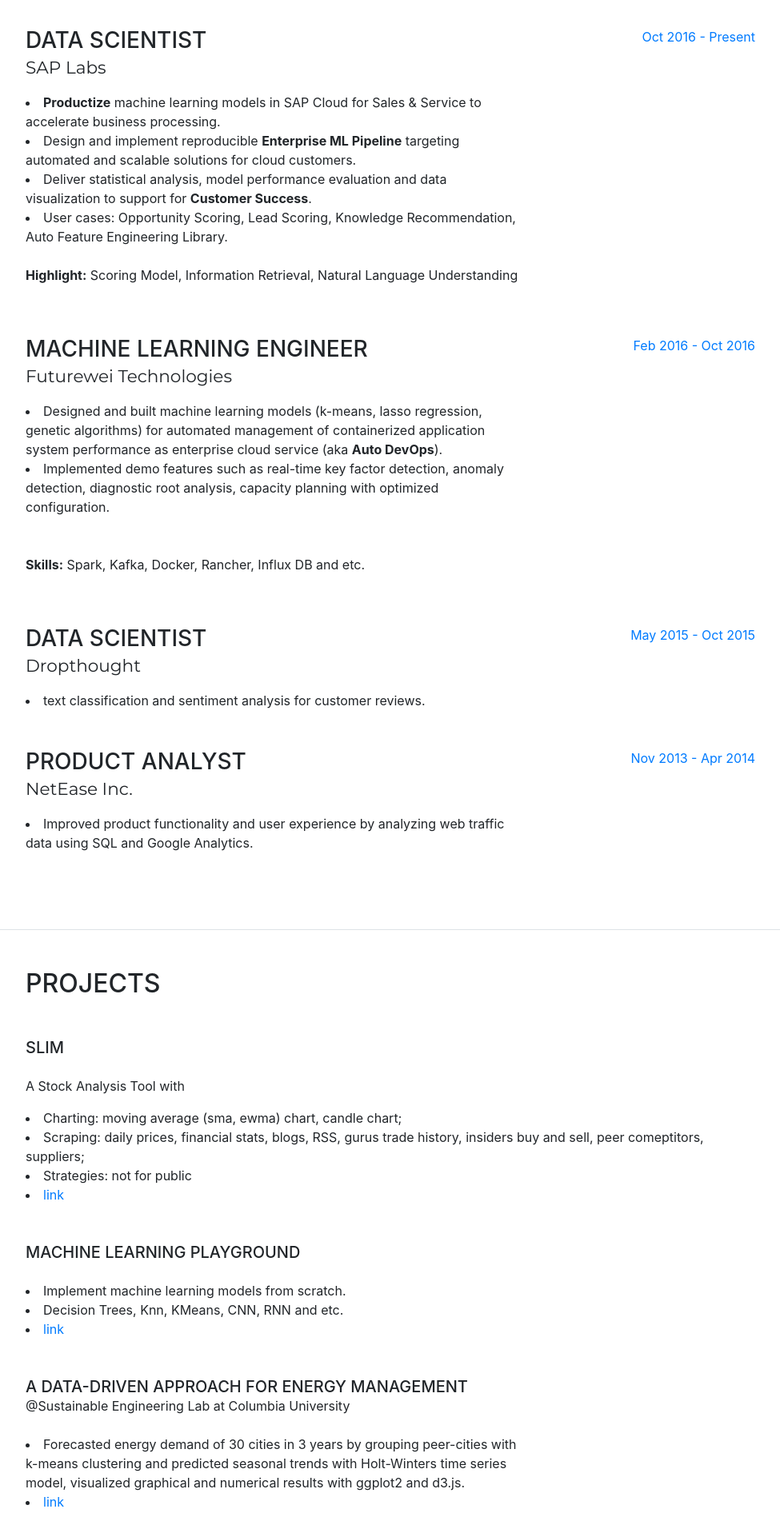
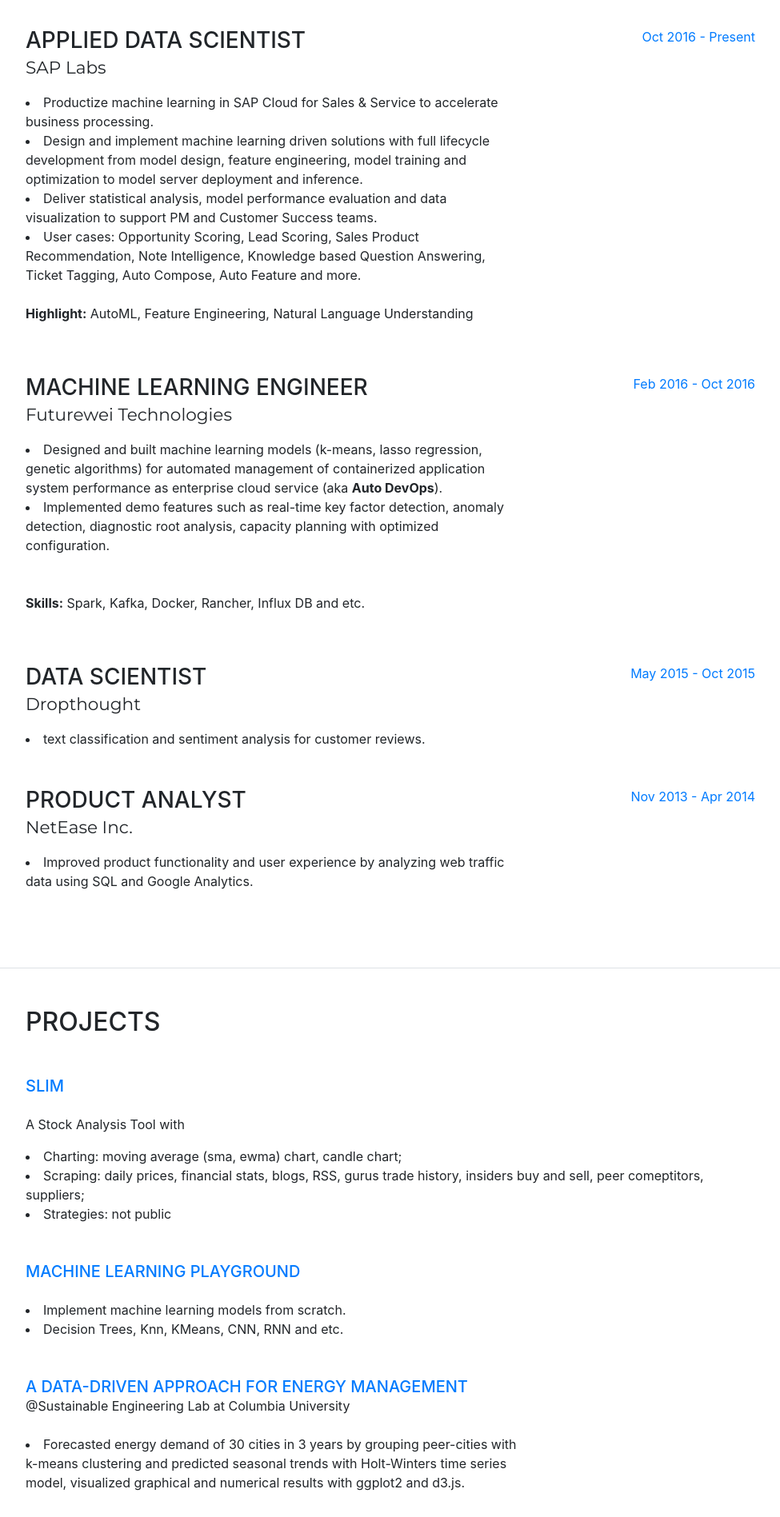
Before and after one commit to joyceye04/joyceye04.github.io, a website with bundled scripts: page index.html in a window 1280 px wide. Shown: the part 900-2797 px from the top of the page at 80% size, without its empty margins (288-1263 px from the left). Built offline with nearby package versions, Linux system fonts and the light colour scheme.

Commit message:
update me

```diff
--- a/index.html
+++ b/index.html
@@ -77,24 +77,20 @@
             <span class="text-primary">Y.</span>
           </h1>
           <div class="mb-5">
-            <br>
-            <br> <i>2014 to 2015</i>  @New York City
-            <br> <i>2016 to 2018</i>  @Bay Area of San Francisco
-            <br> <i>2019 to present</i>  @Vancouver, Canada
-
+            <br> <i>2010 to 2014</i> &nbsp; <img src='img/study.png' style="width:30px;height:30px;"> @Hangzhou
+            <br> <i>2014 to 2015</i> &nbsp; <img src='img/abroard-study.png' style="width:35px;height:35px;"> @New York City
+            <br> <i>2016 to 2018</i> &nbsp; <img src='img/girl-work.png' style="width:30px;height:30px;"> @Bay Area of San Francisco
+            <br> <i>2019 to present</i> &nbsp; <img src='img/remote-work.png' style="width:28px;height:28px;"> @Vancouver, Canada (temporary relocation)
           </div>
-          <!-- &emsp; -->
           <p class="mb-0">
-            <br> Hello, my name is Jing. I am
+            Hello world, my name is Jing. I am
             <br>
             <br>
-            <center>a <b>Machine Learning Practitioner</b> solving real world problems,
-            <!-- <br>  -->
-            <br>with 4 years hands-on experience in <b>Enterprise Cloud</b>;
-            <!-- <br> -->
+            <center>a <b>Machine Learning Practitioner</b> solving real world problems
+            <br>with 5 years industry experience
             <br>confident in self-driven capability to build things from scratch.
             <br></center>
-            <br><b>Focusing on </b> NLP, NLU, Auto Machine Learning, Feature Engineering, Streaming Data Analysis, Enterprise Cloud Service.
+            <br><b>Focusing on </b> Natural Language Understanding, Auto Machine Learning, Auto Feature Engineering.
             <br>
             <br>
 
@@ -147,14 +143,14 @@
           <h2 class="mb-5">Work</h2>
           <div class="resume-item d-flex flex-column flex-md-row mb-5">
             <div class="resume-content mr-auto">
-              <h3 class="mb-0">Data Scientist</h3>
+              <h3 class="mb-0">Applied Data Scientist</h3>
               <div class="subheading mb-3">SAP Labs</div>
               <p>
-                 <li><b>Productize</b> machine learning models in SAP Cloud for Sales & Service to accelerate business processing.
-                 <li>Design and implement reproducible <b>Enterprise ML Pipeline</b> targeting automated and scalable solutions for cloud customers.
-                 <li>Deliver statistical analysis, model performance evaluation and data visualization to support for <b>Customer Success</b>.
-                 <li>User cases: Opportunity Scoring, Lead Scoring, Knowledge Recommendation, Auto Feature Engineering Library.
-                 <br><br><b>Highlight:</b> Scoring Model, Information Retrieval, Natural Language Understanding
+                 <li>Productize machine learning in SAP Cloud for Sales & Service to accelerate business processing.
+                 <li>Design and implement machine learning driven solutions with full lifecycle development from model design, feature engineering, model training and optimization to model server deployment and inference.
+                 <li>Deliver statistical analysis, model performance evaluation and data visualization to support PM and Customer Success teams.
+                 <li>User cases: Opportunity Scoring, Lead Scoring, Sales Product Recommendation, Note Intelligence, Knowledge based Question Answering, Ticket Tagging, Auto Compose, Auto Feature and more.
+                 <br><br><b>Highlight:</b> AutoML, Feature Engineering, Natural Language Understanding
               </p>
             </div>
             <div class="resume-date text-md-right">
@@ -231,29 +227,27 @@
           <h2 class="mb-5">Projects</h2>
           <div class="resume-item d-flex flex-column flex-md-row mb-5">
             <div class="resume-content mr-auto">
-              <h5 class="mb-0">SLiM</h5>
+              <h5 class="mb-0"><a href=https://github.com/joyceye04/SLiM target="_blank">SLiM</a></h5>
                <br><p>A Stock Analysis Tool with</p>
                 <li>Charting: moving average (sma, ewma) chart, candle chart;</li>
                 <li>Scraping: daily prices, financial stats, blogs, RSS, gurus trade history, insiders buy and sell, peer comeptitors, suppliers; </li>
-                <li>Strategies: not for public</li>
-               <li><a href=https://github.com/joyceye04/SLiM>link</a></li>
+                <li>Strategies: not public</li>
             </div>
           </div>
           <div class="resume-item d-flex flex-column flex-md-row mb-5">
             <div class="resume-content mr-auto">
-              <h5 class="mb-0">Machine Learning Playground</h5>
+              <h5 class="mb-0"><a href=https://github.com/joyceye04/ML_playground target="_blank">Machine Learning Playground</a></h5>
                <br><li>Implement machine learning models from scratch.</li>
                <li>Decision Trees, Knn, KMeans, CNN, RNN and etc.</li>
 
-               <li><a href=https://github.com/joyceye04/ML_playground>link</a></li>
             </div>
           </div>
           <div class="resume-item d-flex flex-column flex-md-row mb-5">
             <div class="resume-content mr-auto">
-              <h5 class="mb-0">A Data-Driven Approach for Energy Management</h5>
-              <div>@Sustainable Engineering Lab at Columbia University</div>
+              <h5 class="mb-0"><a href=http://denistanwh.github.io target="_blank">A Data-Driven Approach for Energy Management</a></h5>
+              @Sustainable Engineering Lab at Columbia University
+              <br>
                <br><li>Forecasted energy demand of 30 cities in 3 years by grouping peer-cities with k-means clustering and predicted seasonal trends with Holt-Winters time series model, visualized graphical and numerical results with ggplot2 and d3.js.</li>
-               <li><a href=http://denistanwh.github.io>link</a></li>
             </div>
             <div class="resume-date text-md-right">
               <!-- <span class="text-primary">2015</span> -->
@@ -303,18 +297,18 @@
         <div class="my-auto">
           <h2 class="mb-5">Skills</h2>
 
-          <div><b>Programming:</b> Python, JAVA, SQL, R, C++, HTML, CSS, JavaScript</div>
-		      <div><br><b>Tools:</b> Docker, Spark, Kafka, AWS </div>
-          <div><br><b>Machine learning:</b> Scikit-learn, NLTK, spaCy, tensorflow, tensorflow-serving, keras</div>
+          <div><b>Programming:</b> Python, JAVA, SQL, C++, HTML, CSS, JavaScript</div>
+		      <div><br><b>Tools:</b> Docker, Spark, Kafka </div>
+          <div><br><b>ML dependencies:</b> XGBoost, CatBoost, Hyperopt, TensorFlow, Keras, spaCy, NLTK, Sklearn</div>
       <br>
       <ul class="list-inline list-icons">
+           <li class="list-inline-item"><i class="devicons devicons-python"></i></li>
            <li class="list-inline-item"><i class="devicons devicons-java"></i></li>
-           <li class="list-inline-item"><i class="devicons devicons-python"></i></li>
            <li class="list-inline-item"><i class="devicons devicons-mysql"></i></li>
            <li class="list-inline-item"><i class="devicons devicons-docker"></i></li>
            <li class="list-inline-item"><i class="devicons devicons-git"></i></li>
            <li class="list-inline-item"><i class="devicons devicons-linux"></i></li>
-           <li class="list-inline-item"><i class="devicons devicons-ubuntu"></i></li>
+           <!-- <li class="list-inline-item"><i class="devicons devicons-ubuntu"></i></li> -->
       </ul>
     </div>
        </div>
@@ -322,11 +316,9 @@
       <section class="resume-section p-3 p-lg-5 d-flex flex-column" id="activity">
         <div class="my-auto">
           <h2 class="mb-5">Activities</h2>
-          <li>WiDS (Women in Data Science) Silicon Valley Speaker 2018</li>
+          <li>WiDS (Women in Data Science) SAP Silicon Valley Speaker 2018 & 2020</li>
           <br>
-          <li>Silicon Valley Business Women Network - 2018 "Young Talent" award</li>
-          <br>
-          <li>SAP CBG Technology Early Talent Bootcamp 2018-2019</li>
+          <li>SAP Silicon Valley Business Women Network - 2018 "Young Talent" award</li>
        </div>
       </section>
 
@@ -335,8 +327,8 @@
           <h2 class="mb-5">Hobbies</h2>
         </div>
       </section> -->
-<!--
-      <section class="resume-section p-3 p-lg-5 d-flex flex-column" id="awards">
+
+     <!--  <section class="resume-section p-3 p-lg-5 d-flex flex-column" id="awards">
         <div class="my-auto">
           <h2 class="mb-5">Awards &amp; Certifications</h2>
           <ul class="fa-ul mb-0">
@@ -346,9 +338,9 @@
             <li>
           </ul>
         </div>
-      </section>
+      </section> -->
     </div>
--->
+
 
     <!-- Bootstrap core JavaScript -->
     <script src="vendor/jquery/jquery.min.js"></script>
```
Also changed, not shown: README.md, img/abroard-study.png (added), img/edu.png (added), img/girl-work.png (added), img/remote-work.png (added), img/study.png (added).
